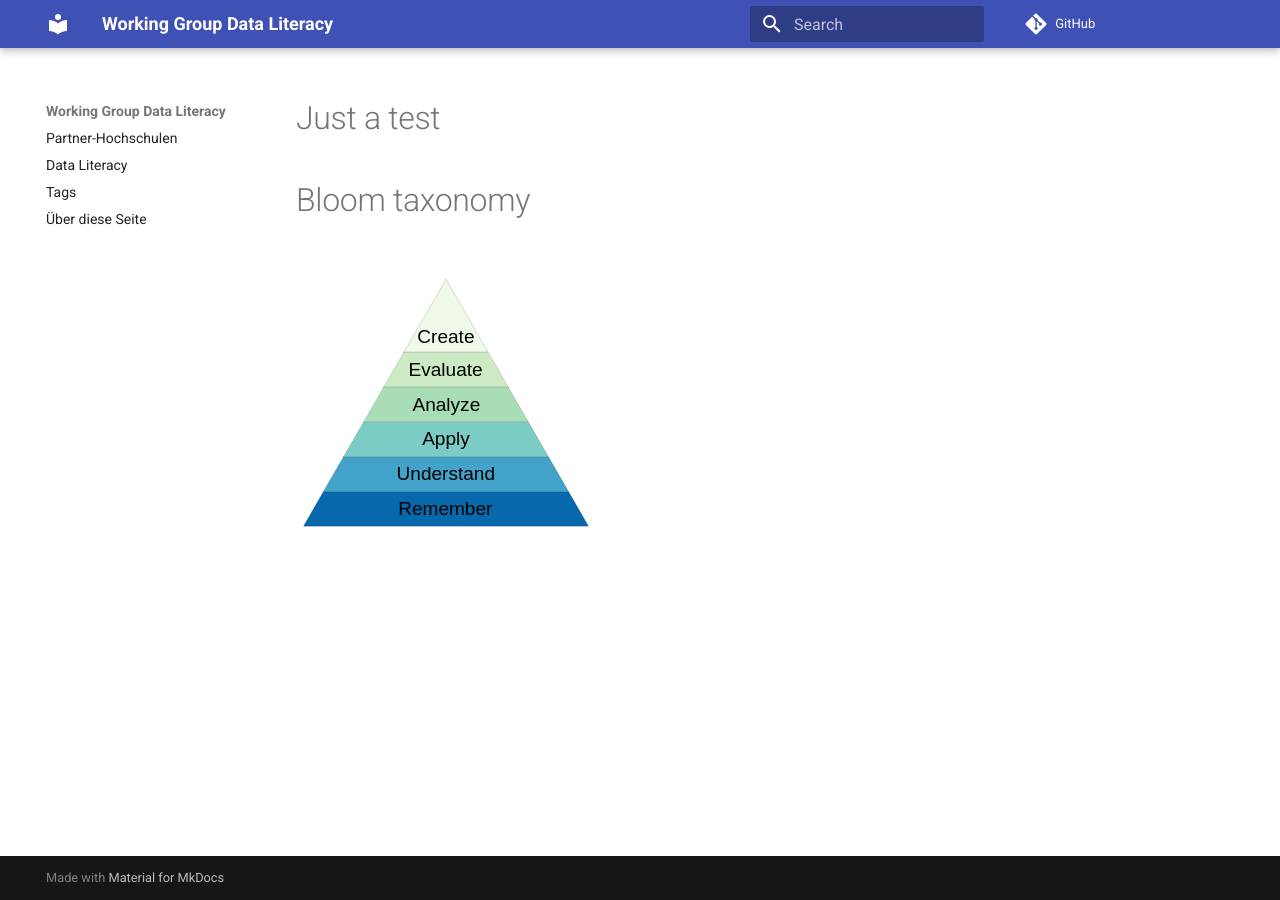
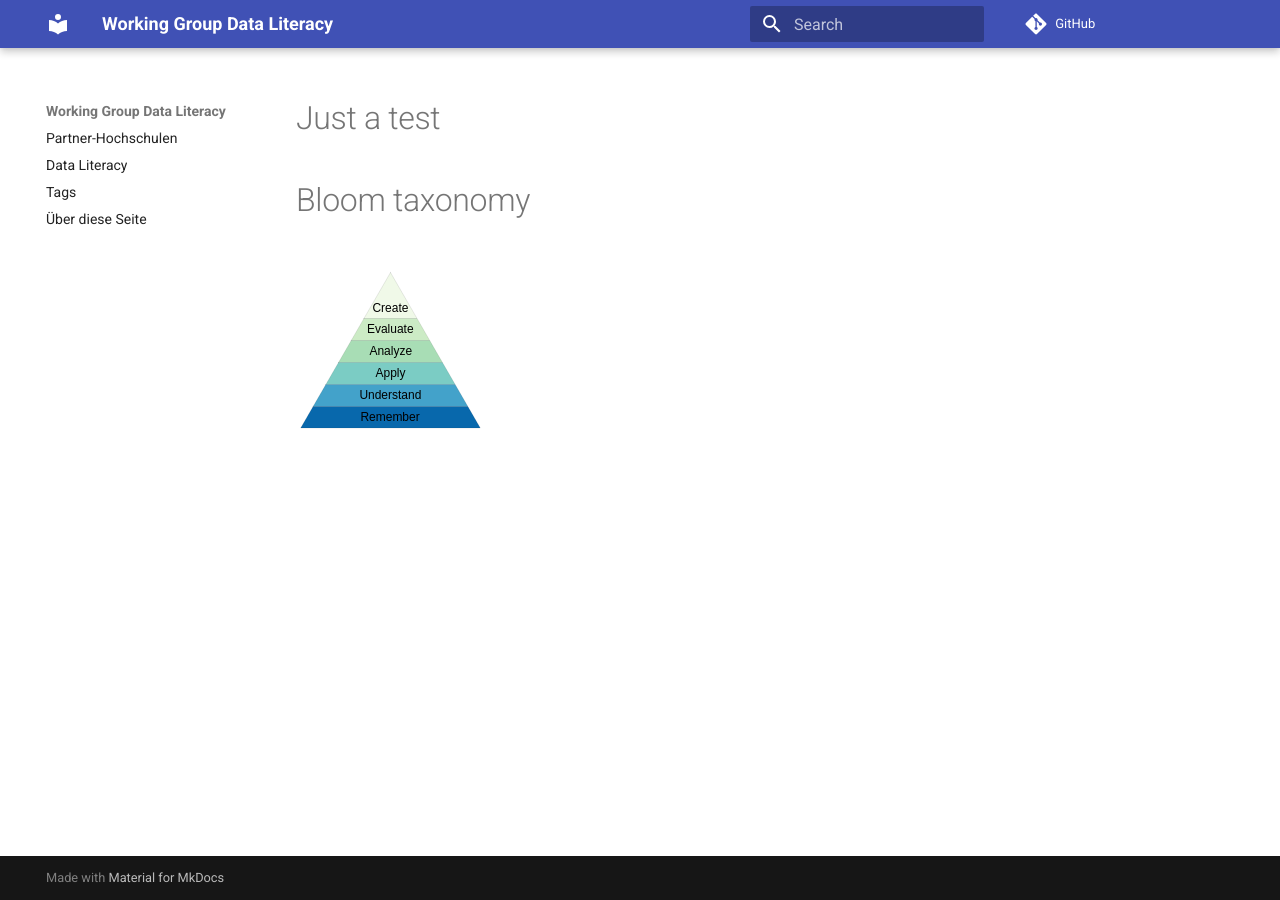
Before and after one commit to konrad/single-source-publishing-test, an MkDocs documentation site: the page built from docs/hidden_test_page.md, in a window 1280 px wide. Built offline with MkDocs 1.6.1 and Material for MkDocs 9.7.7, drawn with Linux system fonts in a browser that asks for light colours; comment, search, counter and statistics services are not loaded.

Commit message:
Remove sizing of image

```diff
--- a/docs/hidden_test_page.md
+++ b/docs/hidden_test_page.md
@@ -4,4 +4,4 @@
 # Bloom taxonomy
 
 
-![Bloom taxonomy](./images/Bloom_taxonomy.svg){ width="300" }
+![Bloom taxonomy](./images/Bloom_taxonomy.svg)
```
